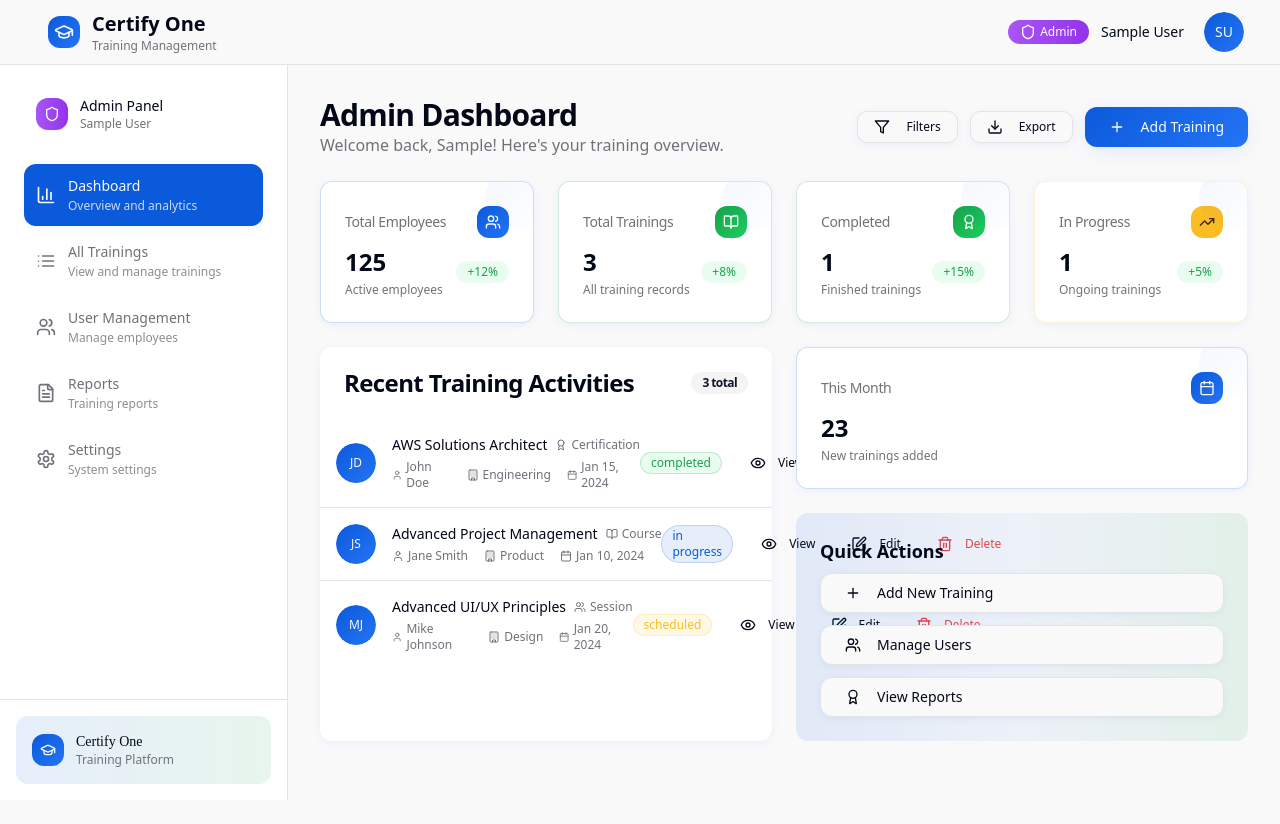
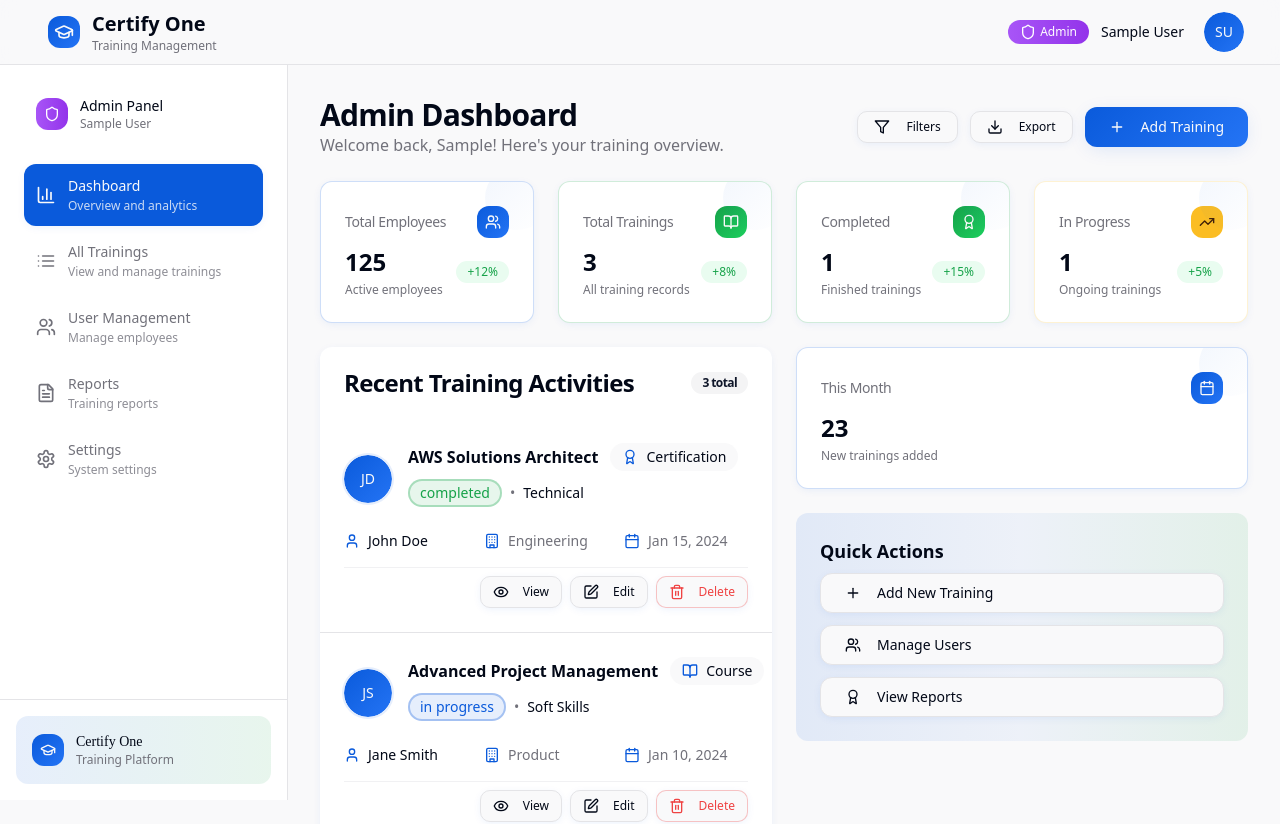
Before and after one commit to HayyanTariq/admin-employee-dashboards, a React (Vite) app: page /admin/dashboard in a window 1280 px wide. Shown: the top 824 px of the page. Before the commit the page ends 801 px from the top, so only its background shows below. Built offline with nearby package versions, Linux system fonts and the light colour scheme; sample sign-in values are in the browser's storage.

Commit message:
Fix dashboard UI

```diff
--- a/src/components/Dashboard/TrainingList.tsx
+++ b/src/components/Dashboard/TrainingList.tsx
@@ -30,10 +30,10 @@ interface TrainingListProps {
 }
 
 const statusStyles = {
-  completed: 'bg-success-light text-success border-success/20',
-  'in-progress': 'bg-primary/10 text-primary border-primary/20',
-  scheduled: 'bg-warning-light text-warning border-warning/20',
-  pending: 'bg-muted text-muted-foreground border-border'
+  completed: 'bg-success/10 text-success border-success/30 hover:bg-success/20',
+  'in-progress': 'bg-primary/10 text-primary border-primary/30 hover:bg-primary/20',
+  scheduled: 'bg-warning/10 text-warning border-warning/30 hover:bg-warning/20',
+  pending: 'bg-destructive/10 text-destructive border-destructive/30 hover:bg-destructive/20'
 };
 
 const typeIcons = {
@@ -91,112 +91,117 @@ export const TrainingList: React.FC<TrainingListProps> = ({
                 <div
                   key={training.id}
                   className={cn(
-                    'p-4 hover:bg-muted/50 transition-colors cursor-pointer',
+                    'p-6 hover:bg-muted/30 transition-all duration-200',
                     !isLast && 'border-b'
                   )}
-                  onClick={(e) => {
-                    e.stopPropagation();
-                    onView?.(training);
-                  }}
                 >
-                  <div className="flex items-center justify-between">
+                  <div className="space-y-4">
+                    {/* Header Row */}
+                    <div className="flex items-start justify-between">
                       <div className="flex items-center space-x-4 flex-1">
-                      <Avatar className="h-10 w-10">
-                        <AvatarFallback className="gradient-primary text-primary-foreground text-xs">
+                        <Avatar className="h-12 w-12 ring-2 ring-primary/10">
+                          <AvatarFallback className="gradient-primary text-primary-foreground text-sm font-medium">
                             {getInitials(training.employeeName)}
                           </AvatarFallback>
                         </Avatar>
 
                         <div className="flex-1 min-w-0">
-                        <div className="flex items-center space-x-2 mb-1">
-                          <h4 className="text-sm font-medium truncate">
+                          <div className="flex items-center space-x-3 mb-2">
+                            <h4 className="text-base font-semibold text-foreground truncate max-w-xs">
                               {training.type === 'session' && (training as any).sessionTopic}
                               {training.type === 'course' && (training as any).courseTitle}
                               {training.type === 'certification' && (training as any).certificationName}
                             </h4>
-                          <div className="flex items-center space-x-1">
-                            <TypeIcon className="h-3 w-3 text-muted-foreground" />
-                            <span className="text-xs text-muted-foreground capitalize">
+                            <div className="flex items-center space-x-2 bg-muted/50 rounded-full px-3 py-1">
+                              <TypeIcon className="h-4 w-4 text-primary" />
+                              <span className="text-sm font-medium capitalize text-foreground">
                                 {training.type}
                               </span>
                             </div>
                           </div>
 
-                        <div className="flex items-center space-x-4 text-xs text-muted-foreground">
-                          <div className="flex items-center space-x-1">
-                            <User className="h-3 w-3" />
-                            <span>{training.employeeName}</span>
+                          <div className="flex items-center space-x-2 mb-2">
+                            <Badge
+                              variant="outline"
+                              className={cn(
+                                'text-sm font-medium border-2',
+                                statusStyles[training.status]
+                              )}
+                            >
+                              {training.status.replace('-', ' ')}
+                            </Badge>
+                            <span className="text-sm text-muted-foreground">•</span>
+                            <span className="text-sm font-medium text-foreground">{training.category}</span>
                           </div>
-                          <div className="flex items-center space-x-1">
-                            <Building className="h-3 w-3" />
-                            <span>{training.department}</span>
                         </div>
-                          <div className="flex items-center space-x-1">
-                            <Calendar className="h-3 w-3" />
-                            <span>
+                      </div>
+                    </div>
+
+                    {/* Details Row */}
+                    <div className="grid grid-cols-1 sm:grid-cols-3 gap-4 text-sm">
+                      <div className="flex items-center space-x-2">
+                        <User className="h-4 w-4 text-primary" />
+                        <span className="font-medium text-foreground">{training.employeeName}</span>
+                      </div>
+                      <div className="flex items-center space-x-2">
+                        <Building className="h-4 w-4 text-primary" />
+                        <span className="text-muted-foreground">{training.department}</span>
+                      </div>
+                      <div className="flex items-center space-x-2">
+                        <Calendar className="h-4 w-4 text-primary" />
+                        <span className="text-muted-foreground">
                           {training.type === 'session' && (training as any).sessionDate && formatDate((training as any).sessionDate)}
                           {training.type === 'course' && (training as any).startDate && formatDate((training as any).startDate)}
                           {training.type === 'certification' && (training as any).issueDate && formatDate((training as any).issueDate)}
                         </span>
                       </div>
                     </div>
-                      </div>
-                    </div>
 
-                    <div className="flex items-center space-x-3">
-                      <Badge
-                        variant="secondary"
-                        className={cn(
-                          'text-xs font-medium border',
-                          statusStyles[training.status]
-                        )}
-                      >
-                        {training.status.replace('-', ' ')}
-                      </Badge>
-
+                    {/* Actions Row */}
                     {showActions && (
-                        <div className="flex space-x-1">
+                      <div className="flex items-center justify-end space-x-2 pt-2 border-t border-border/50">
                         <Button
-                            variant="ghost"
+                          variant="outline"
                           size="sm"
                           onClick={(e) => {
                             e.stopPropagation();
                             onView?.(training);
                           }}
+                          className="h-8 px-3"
                         >
-                            <Eye className="h-3 w-3 mr-1" />
+                          <Eye className="h-3 w-3 mr-1.5" />
                           View
                         </Button>
                         {onEdit && (
                           <Button
-                              variant="ghost"
+                            variant="outline"
                             size="sm"
                             onClick={(e) => {
                               e.stopPropagation();
                               onEdit(training);
                             }}
+                            className="h-8 px-3"
                           >
-                              <Edit className="h-3 w-3 mr-1" />
+                            <Edit className="h-3 w-3 mr-1.5" />
                             Edit
                           </Button>
                         )}
                         {onDelete && (
                           <Button
-                              variant="ghost"
+                            variant="outline"
                             size="sm"
                             onClick={(e) => {
                               e.stopPropagation();
                               onDelete(training);
                             }}
-                              className="text-destructive hover:text-destructive"
+                            className="h-8 px-3 text-destructive border-destructive/30 hover:bg-destructive hover:text-destructive-foreground"
                           >
-                              <Trash2 className="h-3 w-3 mr-1" />
+                            <Trash2 className="h-3 w-3 mr-1.5" />
                             Delete
                           </Button>
                         )}
                       </div>
                     )}
-                    </div>
                   </div>
                 </div>
               );
```
Lines whose indentation alone changed are shown as unchanged.
